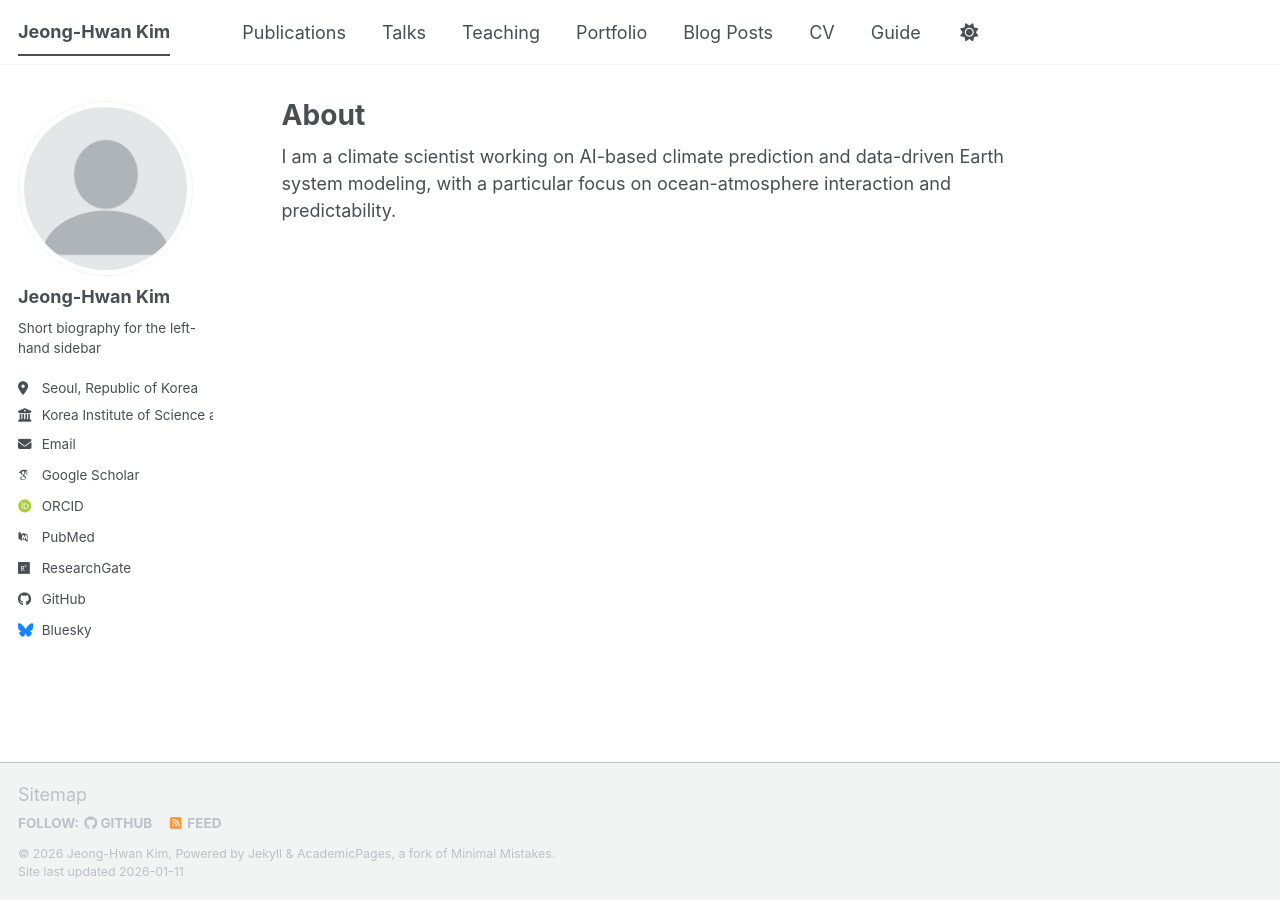
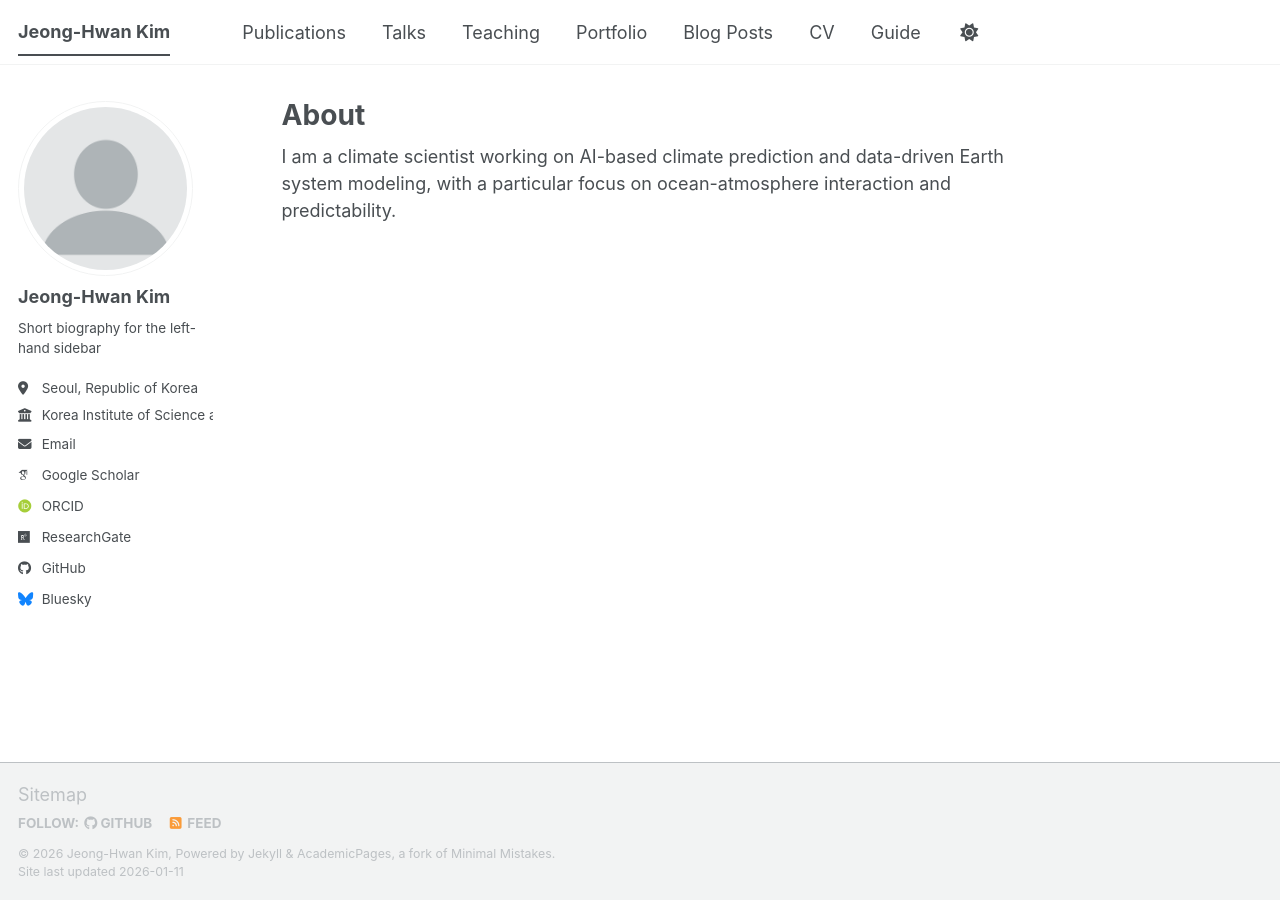
Before and after one commit to jeonghwan723/jeonghwan723.github.io, a Jekyll site: the page built from _pages/about.md, in a window 1280 px wide. Built offline with Jekyll 4.4.1, drawn with Linux system fonts in a browser that asks for light colours; some web fonts are replaced; a script bundle is joined from its source files by our own code; library files that are not in the unit come from our copies.

Commit message:
Comment out unused academic URLs in _config.yml
Commented out unused academic website URLs in config.

```diff
--- a/_config.yml
+++ b/_config.yml
@@ -33,18 +33,18 @@
   email            : "spikio19@naver.com"
 
   # Academic websites
-  academia         : # URL
-  arxiv            : # URL - Update with the correct link to your profile
+  #academia         : # URL
+  #arxiv            : # URL - Update with the correct link to your profile
   googlescholar    : "https://scholar.google.com/citations?user=1xZ8ezMAAAAJ&hl=ko"
-  inspire-hep      : # URL
-  impactstory      : # URL
+  #inspire-hep      : # URL
+  #impactstory      : # URL
   orcid            : "https://orcid.org/0000-0003-0182-6704"
-  semantic         : # URL
-  ssrn             : # URL
-  pubmed           : "https://www.ncbi.nlm.nih.gov/pubmed/?term=john+snow"
+  #semantic         : # URL
+  #ssrn             : # URL
+  #pubmed           : "https://www.ncbi.nlm.nih.gov/pubmed/?term=john+snow"
   researchgate     : "https://www.researchgate.net/profile/Jeong-Hwan-Kim-6?ev=hdr_xprf&_tp=eyJjb250ZXh0Ijp7ImZpcnN0UGFnZSI6ImhvbWUiLCJwYWdlIjoiaG9tZSIsInBvc2l0aW9uIjoiZ2xvYmFsSGVhZGVyIn19"
-  scopus           : # URL
-  zotero           : # URL
+  #scopus           : # URL
+  #zotero           : # URL
 
 
   # Repositories and software development
```
